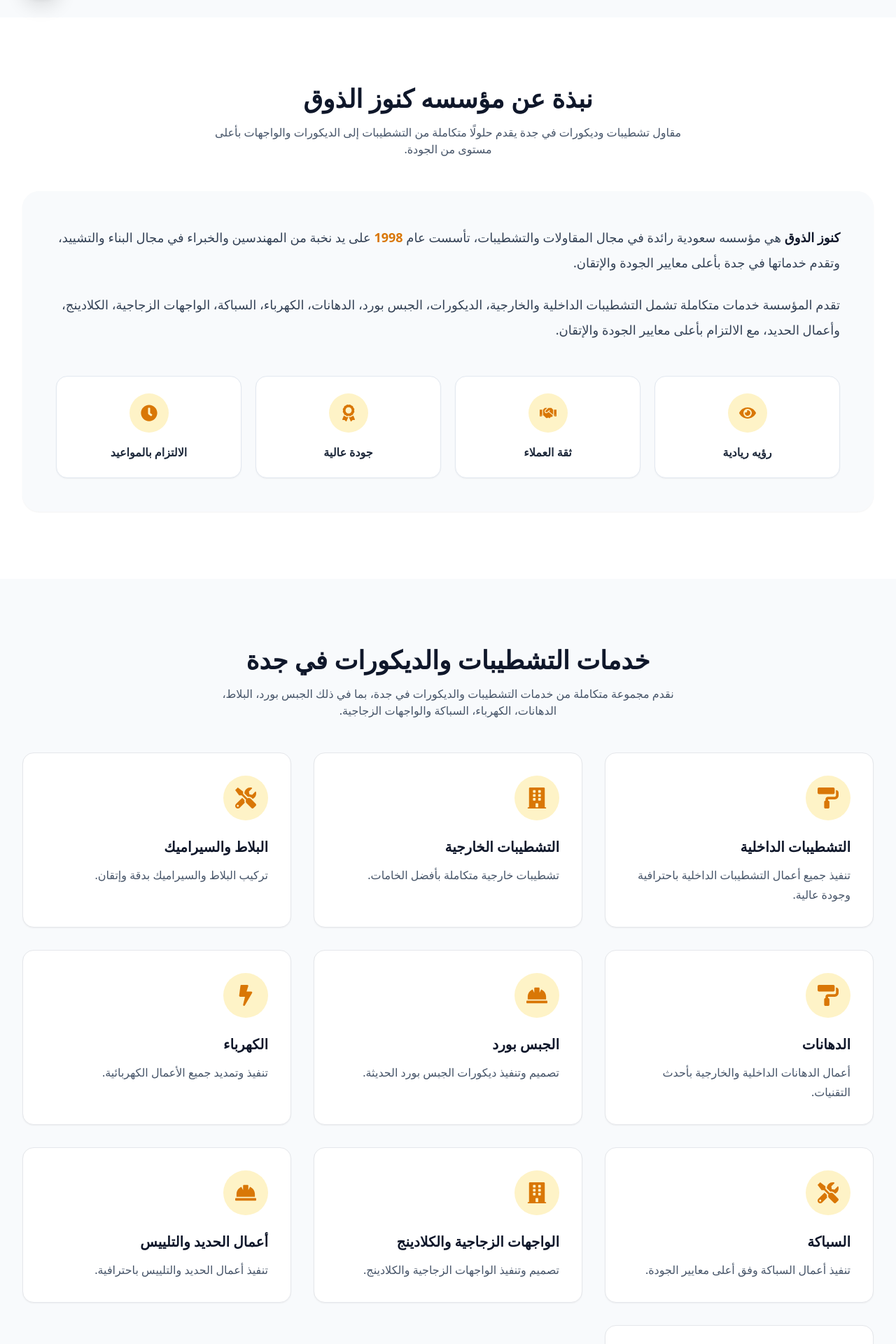
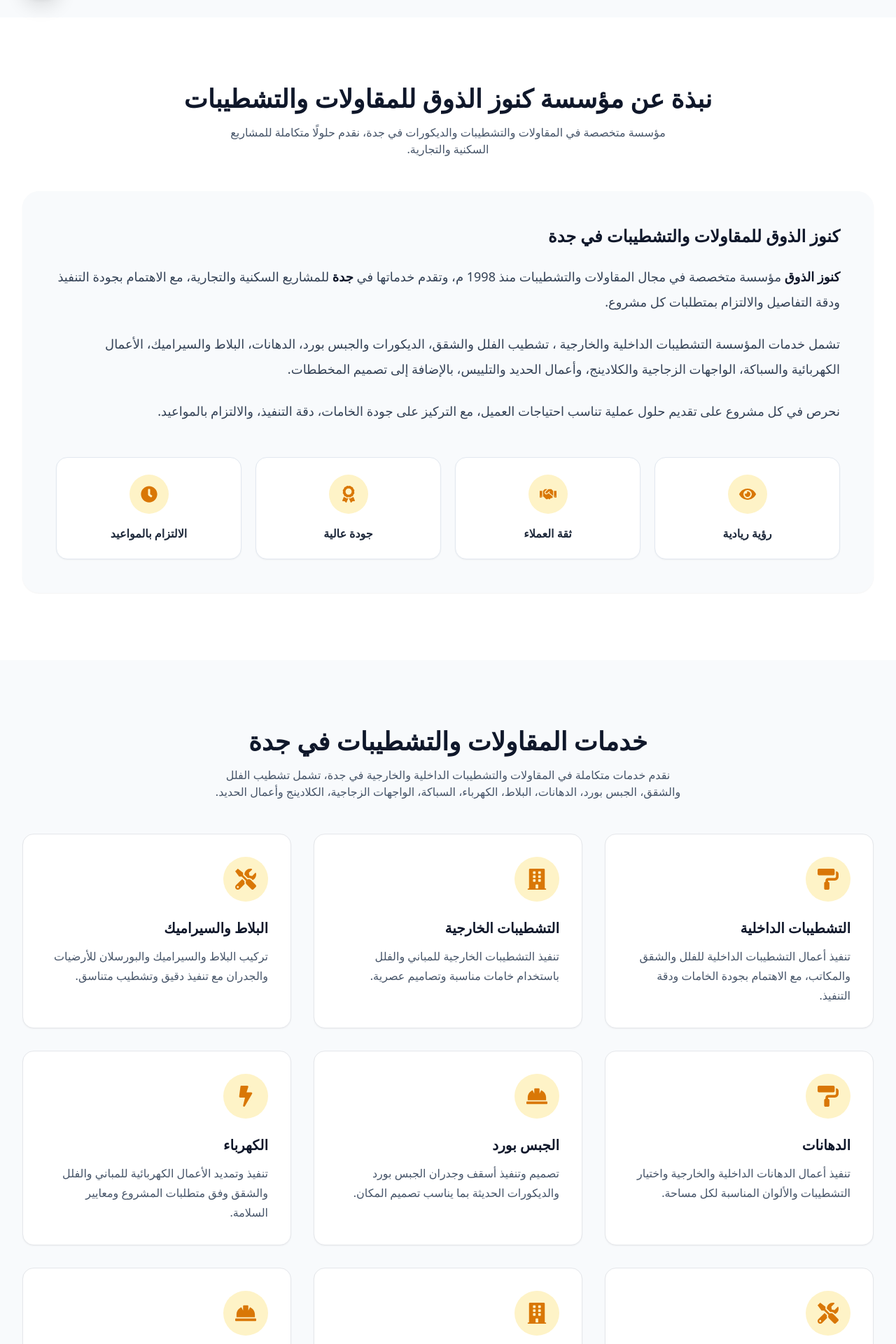
Before and after one commit to ahmedysr2003327-arch/construction-company, a Next.js app: page / in a window 1280 px wide. Shown: the part 780-2700 px from the top of the page at 70% size. Built offline with nearby package versions, Linux system fonts and the light colour scheme; no server answers.

Commit message:
meta date

```diff
--- a/src/components/sections/AboutCompany.tsx
+++ b/src/components/sections/AboutCompany.tsx
@@ -4,7 +4,7 @@ import { FaAward, FaClock, FaHandshake, FaEye } from "react-icons/fa";
 
 const features = [
   {
-    title: "رؤيه ريادية",
+    title: "رؤية ريادية",
     icon: <FaEye />,
   },
   {
@@ -23,27 +23,43 @@ const features = [
 
 export default function AboutCompany() {
   return (
-    <section id="about-company" className="bg-white py-24">
+    <section
+      id="about-company"
+      className="bg-white py-24"
+      aria-labelledby="about-title"
+    >
       <Container>
         <SectionTitle
-          title="نبذة عن مؤسسه كنوز الذوق"
-          subtitle="مقاول تشطيبات وديكورات في جدة يقدم حلولًا متكاملة من التشطيبات إلى الديكورات والواجهات بأعلى مستوى من الجودة."
+          title="نبذة عن مؤسسة كنوز الذوق للمقاولات والتشطيبات"
+          subtitle="مؤسسة متخصصة في المقاولات والتشطيبات والديكورات في جدة، نقدم حلولًا متكاملة للمشاريع السكنية والتجارية."
         />
 
         <div className="mx-auto mt-12 max-w-7xl rounded-3xl bg-slate-50 p-8 shadow-sm md:p-12">
+          <h2
+            id="about-title"
+            className="mb-6 text-2xl font-bold text-slate-900"
+          >
+            كنوز الذوق للمقاولات والتشطيبات في جدة
+          </h2>
+
           <p className="text-lg leading-9 text-slate-700">
-            <span className="font-bold text-slate-900">كنوز الذوق</span> هي
-            مؤسسه سعودية رائدة في مجال المقاولات والتشطيبات، تأسست عام
-            <span className="font-bold text-amber-600"> 1998 </span>
-            على يد نخبة من المهندسين والخبراء في مجال البناء والتشييد، وتقدم
-            خدماتها في جدة بأعلى معايير الجودة والإتقان.
+            <span className="font-bold text-slate-900">كنوز الذوق</span> مؤسسة
+            متخصصة في مجال المقاولات والتشطيبات منذ 1998 م، وتقدم خدماتها في{" "}
+            <span className="font-bold text-slate-900">جدة</span> للمشاريع
+            السكنية والتجارية، مع الاهتمام بجودة التنفيذ ودقة التفاصيل والالتزام
+            بمتطلبات كل مشروع.
           </p>
 
           <p className="mt-6 text-lg leading-9 text-slate-700">
-            تقدم المؤسسة خدمات متكاملة تشمل التشطيبات الداخلية والخارجية،
-            الديكورات، الجبس بورد، الدهانات، الكهرباء، السباكة، الواجهات
-            الزجاجية، الكلادينج، وأعمال الحديد، مع الالتزام بأعلى معايير الجودة
-            والإتقان.
+            تشمل خدمات المؤسسة التشطيبات الداخلية والخارجية ، تشطيب الفلل
+            والشقق، الديكورات والجبس بورد، الدهانات، البلاط والسيراميك، الأعمال
+            الكهربائية والسباكة، الواجهات الزجاجية والكلادينج، وأعمال الحديد
+            والتلييس، بالإضافة إلى تصميم المخططات.
+          </p>
+
+          <p className="mt-6 text-lg leading-9 text-slate-700">
+            نحرص في كل مشروع على تقديم حلول عملية تناسب احتياجات العميل، مع
+            التركيز على جودة الخامات، دقة التنفيذ، والالتزام بالمواعيد.
           </p>
 
           <div className="mt-12 grid grid-cols-2 gap-5 md:grid-cols-4">
@@ -52,7 +68,10 @@ export default function AboutCompany() {
                 key={feature.title}
                 className="rounded-2xl border border-slate-200 bg-white p-6 text-center shadow-sm transition-all duration-300 hover:-translate-y-1 hover:shadow-lg"
               >
-                <div className="mx-auto mb-4 flex h-14 w-14 items-center justify-center rounded-full bg-amber-100 text-2xl text-amber-600">
+                <div
+                  aria-hidden="true"
+                  className="mx-auto mb-4 flex h-14 w-14 items-center justify-center rounded-full bg-amber-100 text-2xl text-amber-600"
+                >
                   {feature.icon}
                 </div>
 
--- a/src/components/sections/Services.tsx
+++ b/src/components/sections/Services.tsx
@@ -5,12 +5,16 @@ import { services } from "@/data/services";
 
 export default function Services() {
   return (
-    <section id="services" className="py-24">
+    <section id="services" aria-labelledby="services-title" className="py-24">
       <Container>
         <SectionTitle
-          title="خدمات التشطيبات والديكورات في جدة"
-          subtitle="نقدم مجموعة متكاملة من خدمات التشطيبات والديكورات في جدة، بما في ذلك الجبس بورد، البلاط، الدهانات، الكهرباء، السباكة والواجهات الزجاجية."
+          title="خدمات المقاولات والتشطيبات في جدة"
+          subtitle="نقدم خدمات متكاملة في المقاولات والتشطيبات الداخلية والخارجية في جدة، تشمل تشطيب الفلل والشقق، الجبس بورد، الدهانات، البلاط، الكهرباء، السباكة، الواجهات الزجاجية، الكلادينج وأعمال الحديد."
         />
+
+        <h2 id="services-title" className="sr-only">
+          خدمات المقاولات والتشطيبات التي تقدمها كنوز الذوق في جدة
+        </h2>
 
         <div className="grid gap-8 md:grid-cols-2 lg:grid-cols-3">
           {services.map((service) => (
--- a/src/components/seo/StructuredData.tsx
+++ b/src/components/seo/StructuredData.tsx
@@ -3,32 +3,45 @@ import { company } from "@/data/company";
 export default function StructuredData() {
   const data = {
     "@context": "https://schema.org",
-    "@type": ["LocalBusiness", "Organization"],
+    "@type": "Contractor",
+
+    "@id": `${company.website}/#business`,
+
     name: company.name,
+
     description:
-      "مؤسسه متخصصة في التشطيبات الداخلية والخارجية، الديكورات، الجبس بورد، البلاط، الدهانات، الكهرباء، السباكة، والواجهات الزجاجية في جدة.",
+      "كنوز الذوق للمقاولات والتشطيبات تقدم خدمات المقاولات والتشطيبات الداخلية والخارجية وتشطيب الفلل والشقق والجبس بورد والدهانات والبلاط والكهرباء والسباكة والواجهات الزجاجية والكلادينج وأعمال الحديد في جدة.",
+
     url: company.website,
-    telephone: company.phone,
-    email: company.email,
-    address: {
-      "@type": "PostalAddress",
-      addressLocality: "جدة",
-      addressRegion: "منطقة مكة المكرمة",
+
+    telephone: "+966565063320",
+
+    image: `https://kanouz-alzooq.com${company.logo}`,
+
+    areaServed: {
+      "@type": "City",
+      name: "جدة",
       addressCountry: "SA",
-      streetAddress: company.address,
     },
-    areaServed: [
-      {
-        "@type": "City",
-        name: "جدة",
-      },
-      {
-        "@type": "AdministrativeArea",
-        name: "السعودية",
-      },
+
+    serviceType: [
+      "المقاولات",
+      "التشطيبات الداخلية",
+      "التشطيبات الخارجية",
+      "تشطيب الفلل",
+      "تشطيب الشقق",
+      "الجبس بورد",
+      "الدهانات",
+      "البلاط والسيراميك",
+      "الكهرباء",
+      "السباكة",
+      "الواجهات الزجاجية",
+      "الكلادينج",
+      "أعمال الحديد",
+      "تصميم المخططات",
     ],
-    image: `https://kanouz-alzooq.com${company.logo}`,
-    sameAs: [`https://wa.me/${company.whatsapp}`, company.website],
+
+    sameAs: [`https://wa.me/${company.whatsapp}`],
   };
 
   return (
--- a/src/components/ui/ServiceCard.tsx
+++ b/src/components/ui/ServiceCard.tsx
@@ -16,10 +16,12 @@ export default function ServiceCard({
       className="group rounded-2xl border bg-white p-8 shadow-sm transition-all duration-300 hover:-translate-y-3
 hover:shadow-2xl"
     >
-      <div className="mb-6 flex h-16 w-16 items-center justify-center rounded-full bg-amber-100 text-3xl text-amber-600 transition group-hover:bg-amber-600 group-hover:text-white active:scale-95">
+      <div
+        aria-hidden="true"
+        className="mb-6 flex h-16 w-16 items-center justify-center rounded-full bg-amber-100 text-3xl text-amber-600 transition group-hover:bg-amber-600 group-hover:text-white active:scale-95"
+      >
         <Icon />
       </div>
-
       <h3 className="mb-3 text-xl font-bold text-slate-900">{title}</h3>
 
       <p className="leading-7 text-slate-600">{description}</p>
--- a/src/data/services.ts
+++ b/src/data/services.ts
@@ -1,4 +1,3 @@
-
 import {
   FaPaintRoller,
   FaBolt,
@@ -11,52 +10,62 @@ import {
 export const services = [
   {
     title: "التشطيبات الداخلية",
-    description: "تنفيذ جميع أعمال التشطيبات الداخلية باحترافية وجودة عالية.",
+    description:
+      "تنفيذ أعمال التشطيبات الداخلية للفلل والشقق والمكاتب، مع الاهتمام بجودة الخامات ودقة التنفيذ.",
     icon: FaPaintRoller,
   },
   {
     title: "التشطيبات الخارجية",
-    description: "تشطيبات خارجية متكاملة بأفضل الخامات.",
+    description:
+      "تنفيذ التشطيبات الخارجية للمباني والفلل باستخدام خامات مناسبة وتصاميم عصرية.",
     icon: FaBuilding,
   },
   {
     title: "البلاط والسيراميك",
-    description: "تركيب البلاط والسيراميك بدقة وإتقان.",
+    description:
+      "تركيب البلاط والسيراميك والبورسلان للأرضيات والجدران مع تنفيذ دقيق وتشطيب متناسق.",
     icon: FaTools,
   },
   {
     title: "الدهانات",
-    description: "أعمال الدهانات الداخلية والخارجية بأحدث التقنيات.",
+    description:
+      "تنفيذ أعمال الدهانات الداخلية والخارجية واختيار التشطيبات والألوان المناسبة لكل مساحة.",
     icon: FaPaintRoller,
   },
   {
     title: "الجبس بورد",
-    description: "تصميم وتنفيذ ديكورات الجبس بورد الحديثة.",
+    description:
+      "تصميم وتنفيذ أسقف وجدران الجبس بورد والديكورات الحديثة بما يناسب تصميم المكان.",
     icon: FaHardHat,
   },
   {
     title: "الكهرباء",
-    description: "تنفيذ وتمديد جميع الأعمال الكهربائية.",
+    description:
+      "تنفيذ وتمديد الأعمال الكهربائية للمباني والفلل والشقق وفق متطلبات المشروع ومعايير السلامة.",
     icon: FaBolt,
   },
   {
     title: "السباكة",
-    description: "تنفيذ أعمال السباكة وفق أعلى معايير الجودة.",
+    description:
+      "تنفيذ أعمال السباكة وتمديدات المياه والصرف للمشاريع السكنية والتجارية بجودة ودقة.",
     icon: FaTools,
   },
   {
     title: "الواجهات الزجاجية والكلادينج",
-    description: "تصميم وتنفيذ الواجهات الزجاجية والكلادينج.",
+    description:
+      "تصميم وتنفيذ الواجهات الزجاجية وأعمال الكلادينج للمباني والمنشآت بتصاميم عصرية.",
     icon: FaBuilding,
   },
   {
     title: "أعمال الحديد والتلييس",
-    description: "تنفيذ أعمال الحديد والتلييس باحترافية.",
+    description:
+      "تنفيذ أعمال الحديد والتلييس وتجهيز الأسطح للمراحل المختلفة من أعمال البناء والتشطيب.",
     icon: FaHardHat,
   },
   {
-  title: "تصميم المخططات",
-  description: "تصميم مخططات معمارية وإنشائية متكاملة تناسب احتياجات المشروع.",
-  icon: FaDraftingCompass,
-},
+    title: "تصميم المخططات",
+    description:
+      "تصميم المخططات المعمارية والإنشائية بما يتناسب مع احتياجات المشروع ومتطلبات التنفيذ.",
+    icon: FaDraftingCompass,
+  },
 ];
```
Also changed, not shown: src/components/sections/ServiceAreas.tsx (+35 -11 lines).
